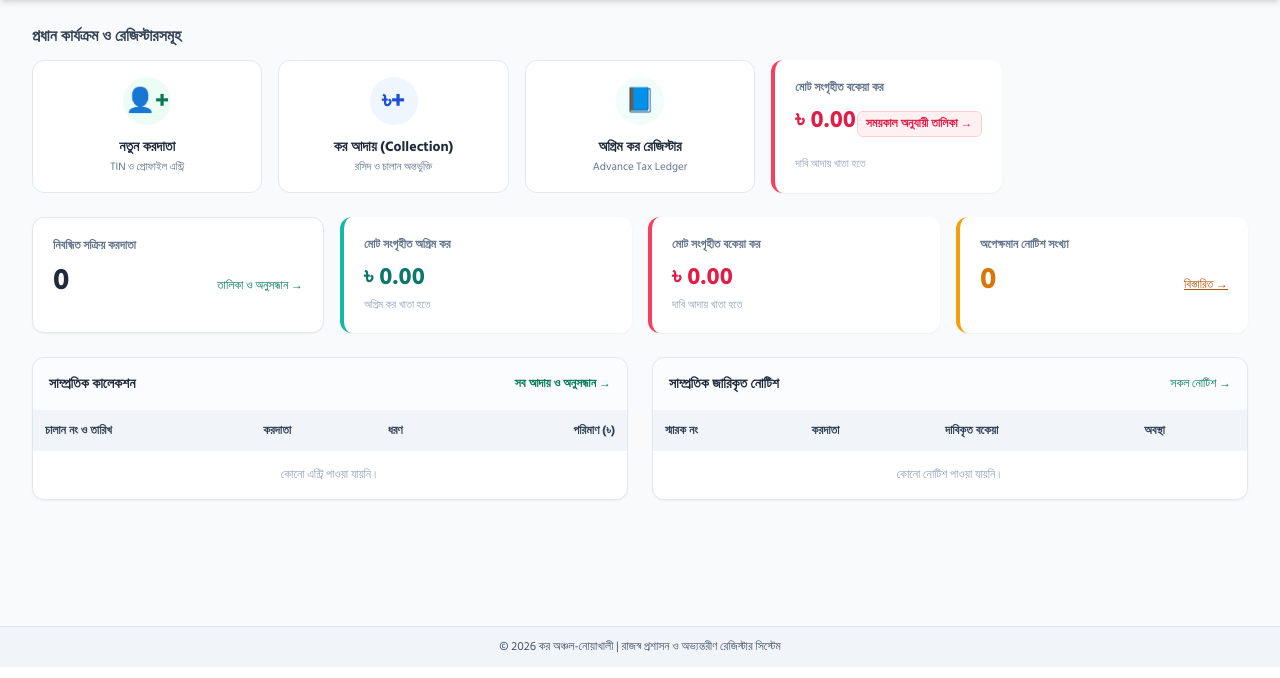
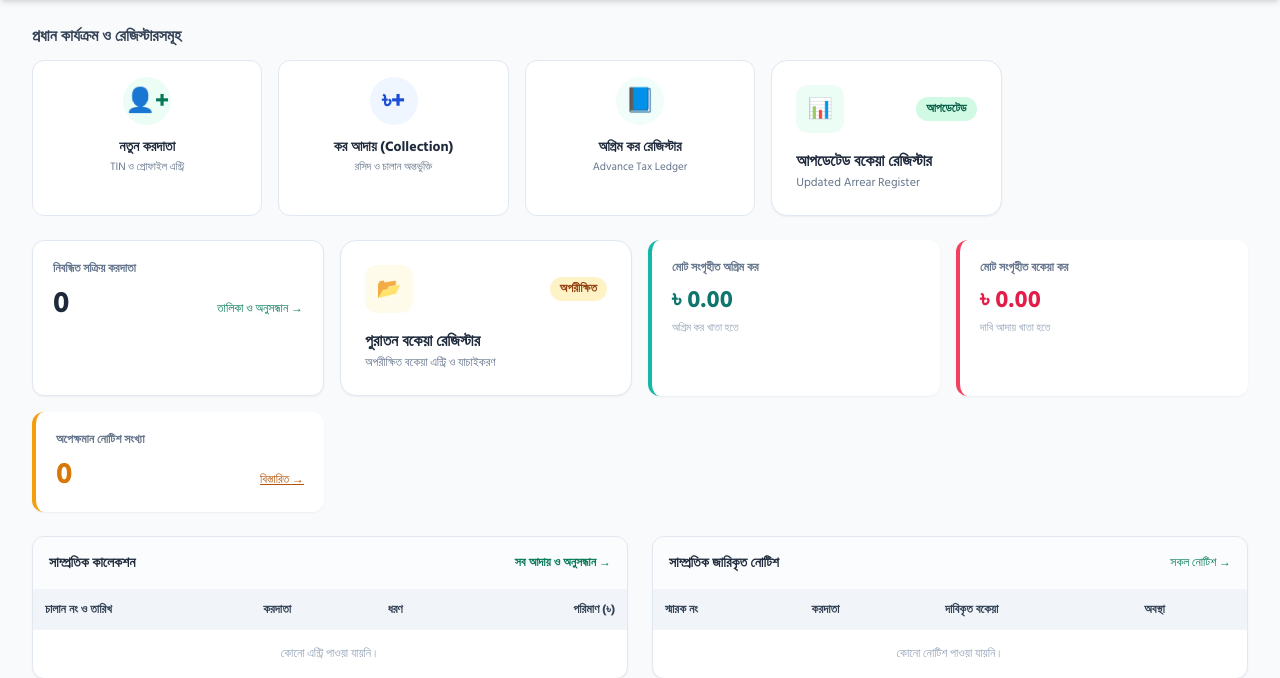
Before and after one commit to Abu-Kowcher-Rmstu2/tax_management, a Django app: page /dashboard/ in a window 1280 px wide. Shown: the part 133-811 px from the top of the page. Run offline with Django 4.2, Linux system fonts and the light colour scheme; the visitor is signed in with stand-in values (Sample User, id 1); data that the repository does not hold is empty; some libraries are stand-ins or nearby versions.

Commit message:
updated on 23 oct

```diff
--- a/tax_manager/core/templates/core/dashboard.html
+++ b/tax_manager/core/templates/core/dashboard.html
@@ -106,18 +106,19 @@
                 </a>
                  রেজিস্টার -->
 
-                <div class="bg-white p-5 rounded-xl border-l-4 border-l-rose-500 border-slate-200 shadow-sm flex flex-col justify-between">
-                <div>
-                    <div class="text-slate-500 text-xs font-semibold">মোট সংগৃহীত বকেয়া কর</div>
-                    <div class="mt-2 flex items-baseline justify-between">
-                        <span class="text-2xl font-bold text-rose-600">৳ {{ total_arrear_collected|floatformat:2 }}</span>
-                        <a href="{% url 'arrear_list' %}" class="text-xs font-bold text-rose-600 hover:text-rose-800 hover:underline bg-rose-50 border border-rose-200 px-2 py-1 rounded-md transition">
-                            সময়কাল অনুযায়ী তালিকা →
-                        </a>
-                    </div>
-                </div>
-                <p class="text-[11px] text-slate-400 mt-2">দাবি আদায় খাতা হতে</p>
-            </div>
+                 <!-- আপডেটেড বকেয়া রেজিস্টার কার্ড -->
+   <a href="{% url 'arrear_list' %}" class="bg-white p-6 rounded-2xl border border-slate-200 shadow-sm hover:shadow-md transition flex flex-col justify-between group">
+       <div class="flex items-center justify-between">
+           <div class="w-12 h-12 bg-emerald-50 rounded-xl flex items-center justify-center text-emerald-600 font-bold text-xl group-hover:bg-emerald-600 group-hover:text-white transition">
+               📊
+           </div>
+           <span class="text-xs bg-emerald-100 text-emerald-800 font-bold px-2.5 py-1 rounded-full">আপডেটেড</span>
+       </div>
+       <div class="mt-4">
+           <h3 class="text-base font-bold text-slate-800 group-hover:text-emerald-600 transition">আপডেটেড বকেয়া রেজিস্টার</h3>
+           <p class="text-xs text-slate-500 mt-0.5">Updated Arrear Register</p>
+       </div>
+   </a>
 
                 <!-- ৫. নোটিশ শাখা -->
 
@@ -134,6 +135,19 @@
               <a href="{% url 'taxpayer_list' %}" class="text-xs text-emerald-700 hover:underline font-medium">তালিকা ও অনুসন্ধান →</a>
             </div>
           </div>
+          <!-- পুরাতন / অপরীক্ষিত বকেয়া রেজিস্টার কার্ড -->
+          <a href="{% url 'old_arrear_list' %}" class="bg-white p-6 rounded-2xl border border-slate-200 shadow-sm hover:shadow-md transition flex flex-col justify-between group">
+            <div class="flex items-center justify-between">
+                <div class="w-12 h-12 bg-amber-50 rounded-xl flex items-center justify-center text-amber-600 font-bold text-xl group-hover:bg-amber-600 group-hover:text-white transition">
+                    📂
+                </div>
+                <span class="text-xs bg-amber-100 text-amber-800 font-bold px-2.5 py-1 rounded-full">অপরীক্ষিত</span>
+            </div>
+            <div class="mt-4">
+                <h3 class="text-base font-bold text-slate-800 group-hover:text-amber-600 transition">পুরাতন বকেয়া রেজিস্টার</h3>
+                <p class="text-xs text-slate-500 mt-0.5">অপরীক্ষিত বকেয়া এন্ট্রি ও যাচাইকরণ</p>
+            </div>
+          </a>
 
             <div class="bg-white p-5 rounded-xl border-l-4 border-l-teal-500 border-slate-200 shadow-sm">
                 <div class="text-slate-500 text-xs font-semibold">মোট সংগৃহীত অগ্রিম কর</div>
@@ -150,6 +164,7 @@
                 </div>
                 <p class="text-[11px] text-slate-400 mt-1">দাবি আদায় খাতা হতে</p>
             </div>
+
 
             <div class="bg-white p-5 rounded-xl border-l-4 border-l-amber-500 border-slate-200 shadow-sm">
                 <div class="text-slate-500 text-xs font-semibold">অপেক্ষমান নোটিশ সংখ্যা</div>
--- a/tax_manager/core/views.py
+++ b/tax_manager/core/views.py
@@ -17,6 +17,7 @@ from .models import (
     ArrearRegister,
     NoticeSetting,
     AdvanceTaxRegister,
+    OldArrearRegister,  # এটি এখানে যুক্ত করুন
 )
 
 
@@ -1063,3 +1064,175 @@ def notice_179_print_view(request, taxpayer_id):
         'notice_data': notice_data,
     }
     return render(request, 'core/notice_179_print.html', context)
+    from .models import OldArrearRegister
+
+@login_required(login_url='home')
+def old_arrear_list_view(request):
+    """পুরাতন/অপরীক্ষিত বকেয়া রেজিস্টার তালিকা ও ফিল্টার"""
+    tin_query = request.GET.get('tin', '').strip()
+    year_query = request.GET.get('year', '').strip()
+
+    records = OldArrearRegister.objects.filter(is_verified=False).select_related('taxpayer').order_by('-created_at')
+
+    if tin_query:
+        records = records.filter(taxpayer__tin__icontains=tin_query)
+    if year_query:
+        records = records.filter(assessment_year__icontains=year_query)
+
+
+    total_demand = records.aggregate(total=Sum('total_arrear'))['total'] or Decimal('0.00')
+    total_due = records.aggregate(total=Sum('due_amount'))['total'] or Decimal('0.00')
+
+    context = {
+        'records': records,
+        'tin_query': tin_query,
+        'year_query': year_query,
+        'total_demand': total_demand,
+        'total_due': total_due,
+        'total_count': records.count(),
+    }
+    return render(request, 'core/old_arrear_list.html', context)
+
+
+@login_required(login_url='home')
+def add_old_arrear_view(request):
+    """পুরাতন/অপরীক্ষিত বকেয়া এন্ট্রি ফর্ম"""
+    if request.method == 'POST':
+        taxpayer_id = request.POST.get('taxpayer_id')
+        tin = request.POST.get('tin', '').strip()
+        assessment_year = request.POST.get('assessment_year', '').strip()
+        arrear_type = request.POST.get('arrear_type', 'UNDISPUTED')
+        disposal_section = request.POST.get('disposal_section', '').strip()
+        disposal_date = request.POST.get('disposal_date') or None
+
+        demand = Decimal(request.POST.get('demand') or '0.00')
+        fine = Decimal(request.POST.get('fine') or '0.00')
+        collection = Decimal(request.POST.get('collection') or '0.00')
+
+        taxpayer = None
+        if taxpayer_id:
+            taxpayer = Taxpayer.objects.filter(id=taxpayer_id).first()
+        if not taxpayer and tin:
+            taxpayer = Taxpayer.objects.filter(tin=tin).first()
+
+        if not taxpayer:
+            messages.error(request, f'টিআইএন "{tin}" দিয়ে কোনো করদাতা পাওয়া যায়নি!')
+            return redirect('add_old_arrear')
+
+        OldArrearRegister.objects.create(
+            taxpayer=taxpayer,
+            assessment_year=assessment_year,
+            arrear_type=arrear_type,
+            disposal_section=disposal_section,
+            disposal_date=disposal_date,
+            demand=demand,
+            fine=fine,
+            collection=collection,
+            is_verified=False
+        )
+
+        messages.success(request, f'করদাতা {taxpayer.name}-এর পুরাতন বকেয়া সফলভাবে সংরক্ষিত হয়েছে (অপরীক্ষিত তালিকায় রয়েছে)।')
+        return redirect('old_arrear_list')
+
+    return render(request, 'core/old_arrear_form.html')
+
+
+@login_required(login_url='home')
+def verify_and_move_arrear_view(request, pk):
+    """অপরীক্ষিত বকেয়া যাচাই করে মূল বকেয়া রেজিস্টারে স্থানান্তর করা"""
+    old_arrear = get_object_or_404(OldArrearRegister, pk=pk)
+
+    # মূল ArrearRegister এ আপডেট বা তৈরি করা
+    ArrearRegister.objects.update_or_create(
+        taxpayer=old_arrear.taxpayer,
+        assessment_year=old_arrear.assessment_year,
+        defaults={
+            'arrear_type': old_arrear.arrear_type,
+            'disposal_section': old_arrear.disposal_section,
+            'disposal_date': old_arrear.disposal_date,
+            'demand': old_arrear.demand,
+            'fine': old_arrear.fine,
+            'collection': old_arrear.collection,
+        }
+    )
+
+    # পুরাতন তালিকা থেকে স্ট্যাটাস ভেরিফাইড করা অথবা রেকর্ড মুছে ফেলা
+    old_arrear.is_verified = True
+    old_arrear.save()
+
+    messages.success(request, f'করদাতা {old_arrear.taxpayer.name}-এর করবর্ষ {old_arrear.assessment_year} এর বকেয়া সফলভাবে যাচাই করে মূল বকেয়া রেজিস্টারে যুক্ত করা হয়েছে!')
+    return redirect('old_arrear_list')
+
+@login_required(login_url='home')
+def edit_old_arrear_view(request, pk):
+    """পুরাতন/অপরীক্ষিত বকেয়া এডিট করার ভিউ"""
+    old_arrear = get_object_or_404(OldArrearRegister, pk=pk)
+
+    if request.method == 'POST':
+        old_arrear.assessment_year = request.POST.get('assessment_year', '').strip()
+        old_arrear.arrear_type = request.POST.get('arrear_type', 'UNDISPUTED')
+        old_arrear.disposal_section = request.POST.get('disposal_section', '').strip()
+        old_arrear.disposal_date = request.POST.get('disposal_date') or None
+        old_arrear.demand = Decimal(request.POST.get('demand') or '0.00')
+        old_arrear.fine = Decimal(request.POST.get('fine') or '0.00')
+        old_arrear.collection = Decimal(request.POST.get('collection') or '0.00')
+        old_arrear.save()
+
+        messages.success(request, f'করদাতা {old_arrear.taxpayer.name}-এর বকেয়া তথ্য সফলভাবে আপডেট করা হয়েছে।')
+        return redirect('old_arrear_list')
+
+    return render(request, 'core/old_arrear_edit.html', {'old_arrear': old_arrear})
+
+
+@login_required(login_url='home')
+def delete_old_arrear_view(request, pk):
+    """পুরাতন/অপরীক্ষিত বকেয়া রেকর্ড ডিলিট করার ভিউ"""
+    old_arrear = get_object_or_404(OldArrearRegister, pk=pk)
+    taxpayer_name = old_arrear.taxpayer.name
+    old_arrear.delete()
+
+    messages.success(request, f'করদাতা {taxpayer_name}-এর অপরীক্ষিত বকেয়া রেকর্ড সফলভাবে মুছে ফেলা হয়েছে।')
+    return redirect('old_arrear_list')
+
+
+@login_required(login_url='home')
+def print_old_arrear_notice_view(request, taxpayer_id):
+    """পুরাতন/অপরীক্ষিত বকেয়া রেজিস্টারের ডাটা দিয়ে বকেয়া নোটিশ প্রিন্ট ভিউ"""
+    taxpayer = get_object_or_404(Taxpayer, id=taxpayer_id)
+
+    # OldArrearRegister থেকে শুধু ঐ করদাতার অপরীক্ষিত বকেয়াগুলো ফিল্টার করা
+    arrear_records = OldArrearRegister.objects.filter(taxpayer=taxpayer, due_amount__gt=0, is_verified=False).order_by('assessment_year')
+
+    # যদি অপরীক্ষিত তালিকায় না থাকে, তবে মূল রেজিস্টার থেকে চেক করা যেতে পারে
+    if not arrear_records.exists():
+        arrear_records = ArrearRegister.objects.filter(taxpayer=taxpayer, due_amount__gt=0).order_by('assessment_year')
+
+    req_issue_date = request.GET.get('issue_date')
+    req_deadline_date = request.GET.get('deadline_date')
+
+    today = datetime.strptime(req_issue_date, '%Y-%m-%d').date() if req_issue_date else date.today()
+    deadline_date = datetime.strptime(req_deadline_date, '%Y-%m-%d').date() if req_deadline_date else (today + timedelta(days=15))
+
+    issue_date_bn = to_bengali_digits(today.strftime('%d/%m/%Y')) + ' খ্রি.'
+    deadline_date_bn = to_bengali_digits(deadline_date.strftime('%d/%m/%Y')) + ' খ্রি.'
+    file_no_bn = to_bengali_digits(taxpayer.tin)
+
+    total_demand = sum((r.demand for r in arrear_records), Decimal('0.00'))
+    total_fine = sum((r.fine for r in arrear_records), Decimal('0.00'))
+    grand_total = sum((r.due_amount for r in arrear_records), Decimal('0.00'))
+
+    notice_setting = NoticeSetting.objects.filter(is_active=True).first()
+
+    context = {
+        'taxpayer': taxpayer,
+        'arrear_records': arrear_records,
+        'file_no': file_no_bn,
+        'issue_date': issue_date_bn,
+        'deadline_date': deadline_date_bn,
+        'total_demand': total_demand,
+        'total_fine': total_fine,
+        'grand_total': grand_total,
+        'setting': notice_setting,
+    }
+    # বকেয়া নোটিশের জন্য পূর্বে তৈরি করা একই টেমপ্লেট ব্যবহার করা হলো
+    return render(request, 'core/arrear_notice_print.html', context)
--- a/tax_manager/tax_manager/urls.py
+++ b/tax_manager/tax_manager/urls.py
@@ -54,5 +54,11 @@ urlpatterns = [
     path('notices/212/print/<int:taxpayer_id>/', views.notice_212_print_view, name='notice_212_print'),
     path('notices/179/create/', views.notice_179_create_view, name='notice_179_create'),
     path('notices/179/print/<int:taxpayer_id>/', views.notice_179_print_view, name='notice_179_print'),
+    path('registers/old-arrears/', views.old_arrear_list_view, name='old_arrear_list'),
+    path('registers/old-arrears/add/', views.add_old_arrear_view, name='add_old_arrear'),
+    path('registers/old-arrears/verify/<int:pk>/', views.verify_and_move_arrear_view, name='verify_and_move_arrear'),
+    path('registers/old-arrears/edit/<int:pk>/', views.edit_old_arrear_view, name='edit_old_arrear'),
+    path('registers/old-arrears/delete/<int:pk>/', views.delete_old_arrear_view, name='delete_old_arrear'),
+    path('notices/old-arrear/print/<int:taxpayer_id>/', views.print_old_arrear_notice_view, name='print_old_arrear_notice'),
 
 ]
```
Also changed, not shown: tax_manager/core/models.py (+41 -0 lines), tax_manager/core/templates/core/old_arrear_edit.html (added, +59 -0 lines), tax_manager/core/templates/core/old_arrear_form.html (added, +59 -0 lines), tax_manager/core/templates/core/old_arrear_list.html (added, +131 -0 lines), tax_manager/import_old_arrears.py (added, +73 -0 lines), tax_manager/core/migrations/0011_oldarrearregister.py (added), 4 other files.
